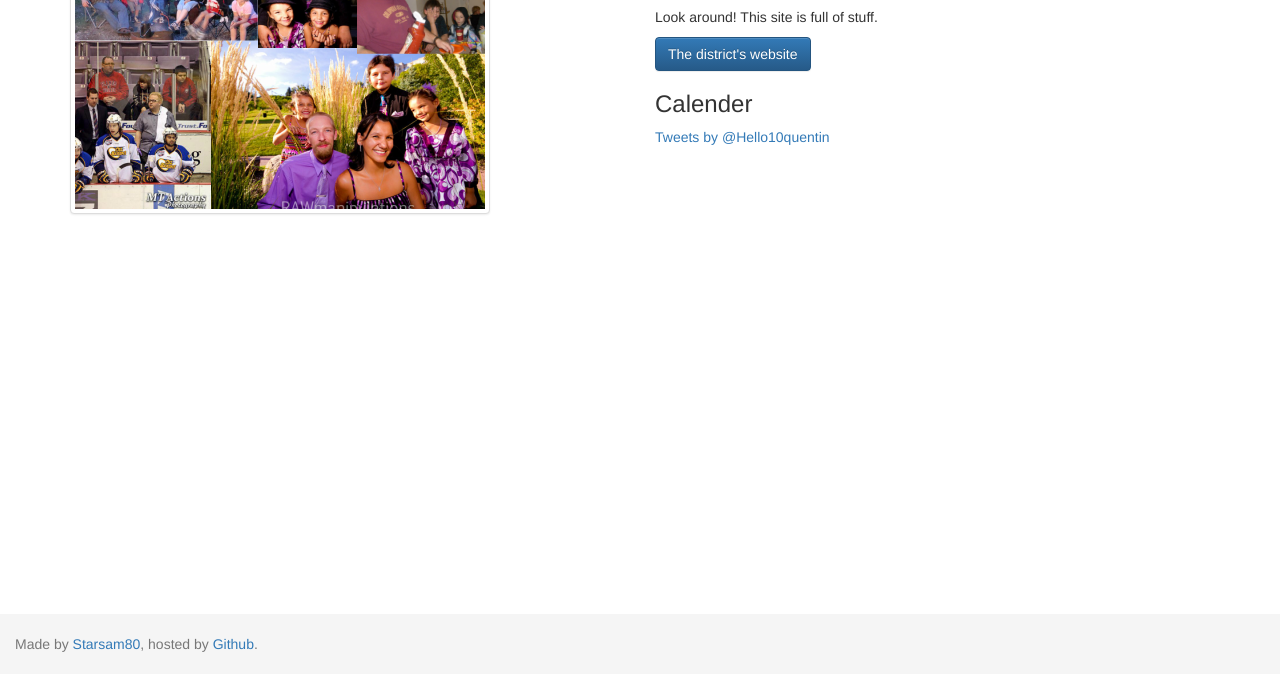
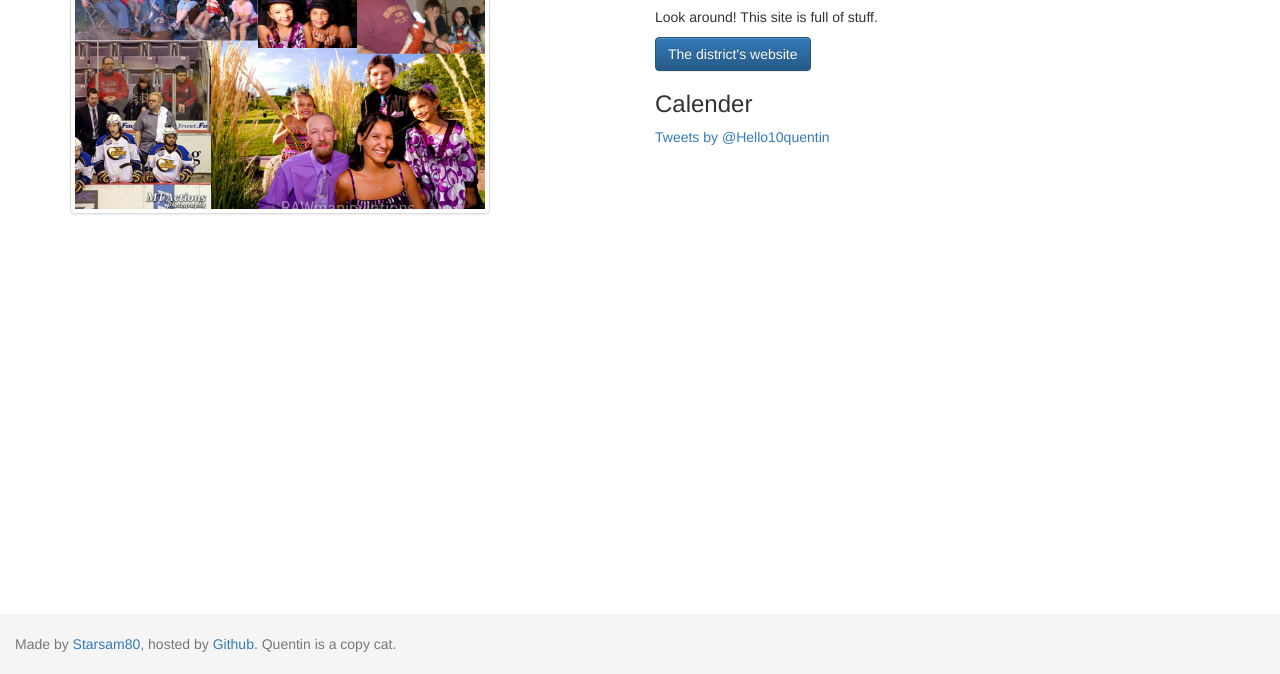
Before and after one commit to quentinspiers/quentinspiers.github.io, a plain HTML site: page index.html in a window 1280 px wide. Shown: the part 126-800 px from the top of the page. Drawn offline with Linux system fonts and the light colour scheme.

Commit message:
Update index.html

```diff
--- a/index.html
+++ b/index.html
@@ -69,7 +69,7 @@
     </div>
     <footer class="footer">
       <div class="container" style="margin: 20px 0 0; padding-right: 15px; padding-left: 15px;">
-        <p class="text-muted">Made by <a href="https://starsam80.net">Starsam80</a>, hosted by <a href="https://github.com">Github</a>.</p>
+        <p class="text-muted">Made by <a href="https://starsam80.net">Starsam80</a>, hosted by <a href="https://github.com">Github</a>. Quentin is a copy cat.</p>
       </div>
     </footer>
     <script src="js/jquery-2.1.4.min.js"></script>
```
